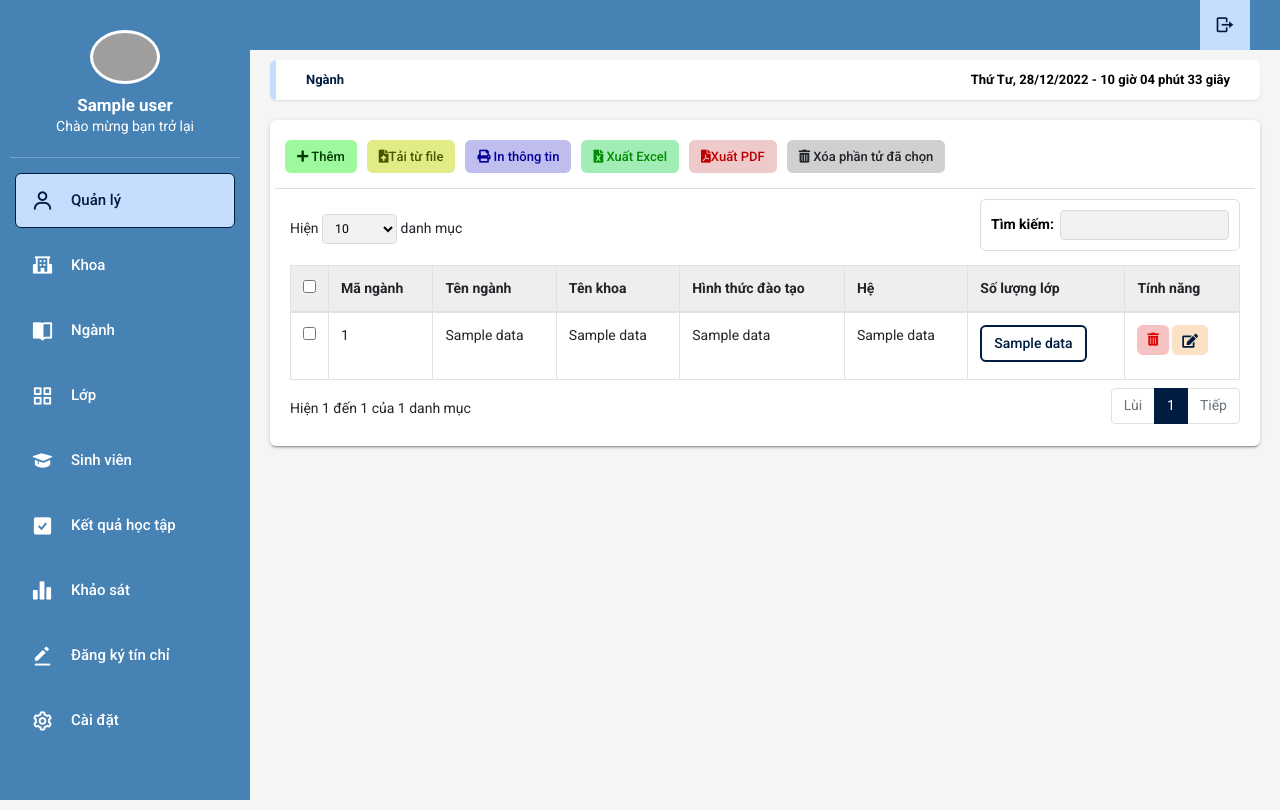
After one commit to namladuc/quanlysinhvien, a Flask app: template templates/nganh/table_nganh.html in a window 1280 px wide. The commit adds this page. Run offline with Flask 2, Linux system fonts and the light colour scheme; the template is opened without the code that fills it: most values are stand-ins (such as "Sample title", 1, 10 or a date in 2020); some libraries are stand-ins or nearby versions; grey boxes are pictures that could not be loaded.

Commit message:
Sửa đồng hồ ở Khoa và Thêm các templates ngành + ở Table Ngành đã có in, excel và xuất pdf,  xóa chạy oke

```diff
--- a/app.py
+++ b/app.py
@@ -256,33 +256,118 @@ def form_update_khoa(ma_khoa):
                            my_user = session['username'],
                            truong = session['truong'])
 
+@login_required
+@app.route("/delete_khoa/<string:ma_khoa>")
+def delete_khoa(ma_khoa):
+    cur = mysql.connection.cursor()
+
+    cur.execute("""
+                SELECT COUNT(n.ma_nganh)
+                FROM nganh n
+                RIGHT JOIN khoa k ON k.ma_khoa = n.ma_khoa
+                WHERE (n.is_delete IS NULL OR n.is_delete != 1) AND k.ma_khoa = %s
+                GROUP BY k.ma_khoa
+                """, (ma_khoa, ))
+    data = cur.fetchall()[0][0]
+    if (data != 0):
+        return "Error"
+
+    cur.execute("""
+                DELETE FROM khoa
+                WHERE ma_khoa = %s
+                """, (ma_khoa, ))
+
+    mysql.connection.commit()
+    return redirect(url_for('view_all_khoa'))
+
 # -------------------------- Khoa -------------------------
 
 
 # -------------------------- Nganh -------------------------
 
-@login_required
-@app.route('/view_all_nganh')
-def view_all_nganh():
+@app.route("/table_nganh")
+def table_nganh():
     cur = mysql.connection.cursor()
 
     cur.execute("""
-                SELECT n.ma_nganh, n.ten_nganh, n.hinh_thuc_dao_tao, k.ten_khoa, lh.ten_he
+                SELECT n.ma_nganh, n.ten_nganh, n.hinh_thuc_dao_tao, k.ten_khoa, lh.ten_he, COUNT(l.ma_lop)
                 FROM nganh n
                 JOIN khoa k ON k.ma_khoa = n.ma_khoa
                 JOIN loai_he lh ON lh.ma_he = n.ma_he
-                WHERE n.is_delete = 0
+                JOIN lop l ON l.ma_nganh = n.ma_nganh
+                WHERE n.is_delete = 0 AND (l.is_delete = 0 OR l.is_delete IS NULL)
+                GROUP BY n.ma_nganh
+                ORDER BY k.ten_khoa ASC, n.ten_nganh ASC
                 """)
     cac_nganh = cur.fetchall()
 
-    return render_template(session['role'] + 'nganh/view_all_nganh.html',
+    return render_template(session['role'] + 'nganh/table_nganh.html',
                            cac_nganh = cac_nganh,
                            my_user = session['username'],
                            truong = session['truong'])
 
 @login_required
-@app.route('/view_nganh/<string:ma_nganh>')
+@app.route("/get_table_nganh_excel")
+def get_table_nganh_excel():
+    cur = mysql.connection.cursor()
+
+    cur.execute("""
+                SELECT n.ma_nganh, n.ten_nganh, n.hinh_thuc_dao_tao, k.ten_khoa, lh.ten_he, COUNT(l.ma_lop)
+                FROM nganh n
+                JOIN khoa k ON k.ma_khoa = n.ma_khoa
+                JOIN loai_he lh ON lh.ma_he = n.ma_he
+                JOIN lop l ON l.ma_nganh = n.ma_nganh
+                WHERE n.is_delete = 0 AND (l.is_delete = 0 OR l.is_delete IS NULL)
+                GROUP BY n.ma_nganh
+                ORDER BY k.ten_khoa ASC, n.ten_nganh ASC
+                """)
+    cac_nganh = cur.fetchall()
+    columnName = ['MaNganh','TenNganh','HinhThucDaoTao','TenKhoa','TenHe','SoLuongLop']
+    data = pd.DataFrame.from_records(cac_nganh, columns=columnName)
+    data = data.set_index('MaNganh')
+    pathFile = app.config['SAVE_FOLDER_EXCEL'] + "/" + "Data_Nganh.xlsx"
+    data.to_excel(pathFile)
+    return send_file(pathFile, as_attachment=True)
+
+@login_required
+@app.route("/table_print_nganh")
+def table_print_nganh():
+    cur = mysql.connection.cursor()
+
+    cur.execute("""
+                SELECT n.ma_nganh, n.ten_nganh, n.hinh_thuc_dao_tao, k.ten_khoa, lh.ten_he, COUNT(l.ma_lop)
+                FROM nganh n
+                JOIN khoa k ON k.ma_khoa = n.ma_khoa
+                JOIN loai_he lh ON lh.ma_he = n.ma_he
+                JOIN lop l ON l.ma_nganh = n.ma_nganh
+                WHERE n.is_delete = 0 AND (l.is_delete = 0 OR l.is_delete IS NULL)
+                GROUP BY n.ma_nganh
+                ORDER BY k.ten_khoa ASC, n.ten_nganh ASC
+                """)
+    cac_nganh = cur.fetchall()
+    return render_template("nganh/table_print_nganh.html",
+                           cac_nganh = cac_nganh)
+
+@login_required
+@app.route("/get_table_nganh_pdf")
+def get_table_nganh_pdf():
+    pathFile = app.config['SAVE_FOLDER_PDF']  + '/Table Nganh.pdf'
+    pdfkit.from_url("/".join(request.url.split("/")[:-1:]) + '/table_print_nganh',pathFile)
+    return send_file(pathFile, as_attachment=True)
+
+@login_required
+@app.route("/table_nganh/view_nganh/<string:ma_nganh>")
 def view_nganh(ma_nganh):
+    return "Error"
+
+@app.route("/table_nganh/form_add_nganh")
+def form_add_nganh():
+    return render_template(session['role'] + 'nganh/form_add_nganh.html',
+                           my_user = session['username'],
+                           truong = session['truong'])
+
+@app.route("/table_nganh/form_update_nganh/<string:ma_nganh>")
+def form_update_nganh(ma_nganh):
     cur = mysql.connection.cursor()
 
     cur.execute("""
@@ -292,7 +377,7 @@ def view_nganh(ma_nganh):
                 """, (ma_nganh, ))
     nganh = cur.fetchall()
 
-    return render_template(session['role'] + 'nganh/view_nganh.html',
+    return render_template(session['role'] + 'nganh/form_update_nganh.html',
                            nganh = nganh,
                            my_user = session['username'],
                            truong = session['truong'])
--- a/templates/base.html
+++ b/templates/base.html
@@ -51,7 +51,7 @@
                     <span class="app-menu__label">Quản lý</span></a></li>
             <li><a class="app-menu__item" href="/view_all_khoa"><i class='app-menu__icon bx bxs-school'></i><span
                         class="app-menu__label">Khoa</span></a></li>
-            <li><a class="app-menu__item" href=""><i class='app-menu__icon bx bxs-book-open'></i>
+            <li><a class="app-menu__item" href="/table_nganh"><i class='app-menu__icon bx bxs-book-open'></i>
                     <span class="app-menu__label">Ngành</span></a></li>
             <li><a class="app-menu__item" href=""><i class='app-menu__icon bx bx-grid-alt'></i><span
                         class="app-menu__label">Lớp</span></a></li>
--- a/templates/khoa/form_add_khoa.html
+++ b/templates/khoa/form_add_khoa.html
@@ -7,6 +7,7 @@
             <li class="breadcrumb-item"><a href="/view_all_khoa">Khoa</a></li>
             <li class="breadcrumb-item"><a href="">Thêm khoa</a></li>
         </ul>
+        <div id="clock"></div>
     </div>
     <div class="row">
         <div class="col-md-12">
--- a/templates/khoa/form_update_khoa.html
+++ b/templates/khoa/form_update_khoa.html
@@ -7,6 +7,7 @@
             <li class="breadcrumb-item"><a href="/view_all_khoa">Khoa</a></li>
             <li class="breadcrumb-item"><a href="">Chỉnh sửa thông tin khoa</a></li>
         </ul>
+        <div id="clock"></div>
     </div>
     <div class="row">
         <div class="col-md-12">
--- /dev/null
+++ b/templates/nganh/table_nganh.html
@@ -0,0 +1,178 @@
+{% extends "base.html" %}
+{% block title %} Ngành {% endblock title %}
+{% block content %}
+<main class="app-content">
+    <div class="app-title">
+        <ul class="app-breadcrumb breadcrumb side">
+            <li class="breadcrumb-item active"><a href="#"><b>Ngành</b></a></li>
+        </ul>
+        <div id="clock"></div>
+    </div>
+
+    <div class="row">
+        <div class="col-md-12">
+            <div class="tile">
+                <div class="tile-body">
+
+                    <div class="row element-button">
+
+                        <div class="col-sm-2">
+                            <a class="btn btn-add btn-sm" href="/table_nganh/form_add_nganh" title="Thêm ngành mới"><i
+                                    class="fas fa-plus"></i>
+                                Thêm</a>
+                        </div>
+
+                        <div class="col-sm-2">
+                            <a class="btn btn-delete btn-sm nhap-tu-file" href="/table_nganh/form_add_nganh_upload_file"
+                                type="button" title="Tải từ file"><i class="fas fa-file-upload"></i>Tải từ file</a>
+                        </div>
+
+                        <div class="col-sm-2">
+                          <a class="btn btn-delete btn-sm print-file" type="button" title="In" onclick="myApp.printTable()"><i
+                              class="fas fa-print"></i> In thông tin</a>
+                        </div>
+                        <div class="col-sm-2">
+                            <a class="btn btn-excel btn-sm" href="/get_table_nganh_excel" title="Xuất Excel"><i
+                                    class="fas fa-file-excel"></i> Xuất Excel</a>
+                        </div>
+
+                        <div class="col-sm-2">
+                            <a class="btn btn-delete btn-sm pdf-file" type="button" title="Xuất PDF"
+                                href="/get_table_nganh_pdf"><i class="fas fa-file-pdf"></i>Xuất PDF</a>
+                        </div>
+
+                        <div class="col-sm-2">
+                            <a class="btn btn-delete btn-sm" type="button" title="Xóa tất cả các phần tử đã chọn"
+                                onclick="deleteMoreRow(this)"><i class="fas fa-trash-alt"></i> Xóa phần tử đã chọn </a>
+                        </div>
+
+                    </div>
+                    <table class="table table-hover table-bordered js-copytextarea" cellpadding="0" cellspacing="0"
+                        border="0" id="sampleTable">
+                        <thead>
+                            <tr>
+                                <th width="10"><input type="checkbox" id="all"></th>
+                                <th>Mã ngành</th>
+                                <th >Tên ngành</th>
+                                <th >Tên khoa</th>
+                                <th >Hình thức đào tạo</th>
+                                <th >Hệ</th>
+                                <th >Số lượng lớp</th>
+                                <th>Tính năng</th>
+                            </tr>
+                        </thead>
+                        <tbody>
+                          {% for data in cac_nganh %}
+                            <tr>
+                                <td width="10"><input type="checkbox" id="myChecker" name="check1" value="1"></td>
+                                <td>{{data[0]}}</td>
+                                <td>{{data[1]}}</td>
+                                <td>{{data[3]}}</td>
+                                <td>{{data[2]}}</td>
+                                <td>{{data[4]}}</td>
+                                <td class="table-td-center">
+                                  <button class="btn btn-outline-primary" type="button" title="Ấn vào để xem các lớp thuộc ngành Khoa học dữ liệu"
+                                  onclick="location.href='';">{{data[5]}}
+                                  </button>
+                                </td>
+                                <td class="table-td-center"><button class="btn btn-primary btn-sm trash" type="button"
+                                        title="Xóa" onclick="deleteRow('{{data[0]}}')"><i class="fas fa-trash-alt"></i>
+                                    </button>
+                                    <button class="btn btn-primary btn-sm edit" type="button" title="Sửa" id="show-emp">
+                                        <a href="/table_nganh/form_update_nganh/{{data[0]}}"><i class="fa fa-edit"
+                                                aria-hidden="true"></i></a>
+                                    </button>
+                                </td>
+                            </tr>
+                          {% endfor %}
+
+                        </tbody>
+                    </table>
+                </div>
+            </div>
+        </div>
+    </div>
+</main>
+ <!-- Essential javascripts for application to work-->
+ <script src="{{url_for('static', filename='doc/js/jquery-3.2.1.min.js')}}"></script>
+ <script src="{{url_for('static', filename='doc/js/popper.min.js')}}"></script>
+ <script src="{{url_for('static', filename='doc/js/bootstrap.min.js')}}"></script>
+ <script src="//ajax.googleapis.com/ajax/libs/jquery/1.11.1/jquery.min.js"></script>
+ <script src="{{url_for('static', filename='doc/js/main.js')}}"></script>
+ <!-- The javascript plugin to display page loading on top-->
+ <script src="{{url_for('static', filename='doc/js/plugins/pace.min.js')}}"></script>
+ <!-- Page specific javascripts-->
+ <script src="https://cdnjs.cloudflare.com/ajax/libs/jquery-confirm/3.3.2/jquery-confirm.min.js"></script>
+ <!-- Data table plugin-->
+ <!-- <script type="text/javascript" src="js/plugins/jquery.dataTables.min.js"></script> -->
+ <script src="{{url_for('static', filename='doc/js/plugins/jquery.dataTables.min.js')}}"></script>
+ <!-- <script type="text/javascript" src="js/plugins/dataTables.bootstrap.min.js"></script> -->
+ <script src="{{url_for('static', filename='doc/js/plugins/dataTables.bootstrap.min.js')}}"></script>
+ <script type="text/javascript">$('#sampleTable').DataTable();</script>
+ <script>
+   function deleteRow(id) {
+     swal({
+       title: "Cảnh báo",
+       text: "Bạn có chắc chắn là muốn xóa ngành này?", // index = 3
+       buttons: ["Hủy bỏ", "Đồng ý"],
+     })
+       .then((willDelete) => {
+
+         if (willDelete) {
+           $.ajax({
+             url:"/delete_nganh/" + id,
+             context: document.body
+           })
+           swal("Đã xóa thành công.!", {
+
+           });
+           location.reload();
+         }
+       });
+   }
+
+   function deleteMoreRow(r) {
+     var numRow = document.getElementById("sampleTable").rows.length;
+     var id_nv = [];
+     $('#sampleTable tbody :checkbox').each(function () {
+         let i = this.parentNode.parentNode.rowIndex;
+         if (this.checked) {
+           id_nv.push(this.parentNode.parentNode.childNodes[3].textContent);
+         }
+     });
+
+     swal({
+       title: "Cảnh báo",
+       text: "Bạn có chắc chắn là muốn xóa những ngành này?", // index = 3
+       buttons: ["Hủy bỏ", "Đồng ý"],
+     })
+       .then((willDelete) => {
+         if (willDelete) {
+           for (let i = 0; i < id_nv.length; i++) {
+             $.ajax({
+               url:"/delete_nganh/" + id_nv[i],
+               context: document.body
+             })
+           }
+           swal("Đã xóa thành công.!", {});
+         }
+         location.reload();
+       });
+   }
+
+   oTable = $('#sampleTable').dataTable();
+   $('#all').click(function (e) {
+     $('#sampleTable tbody :checkbox').prop('checked', $(this).is(':checked'));
+     e.stopImmediatePropagation();
+   });
+
+   //In dữ liệu
+   var myApp = new function () {
+     this.printTable = function () {
+       var win = window.open('/table_print_nganh', '', 'height=700,width=1400');
+       win.document.close();
+       win.print();
+     }
+   }
+ </script>
+{% endblock content %}
```
Also changed, not shown: templates/khoa/view_khoa.html (+10 -0 lines), templates/nganh/form_add_nganh.html (added, +55 -0 lines), templates/nganh/form_update_nganh.html (added, +55 -0 lines), templates/nganh/table_print_nganh.html (added, +47 -0 lines), 2 other files.
